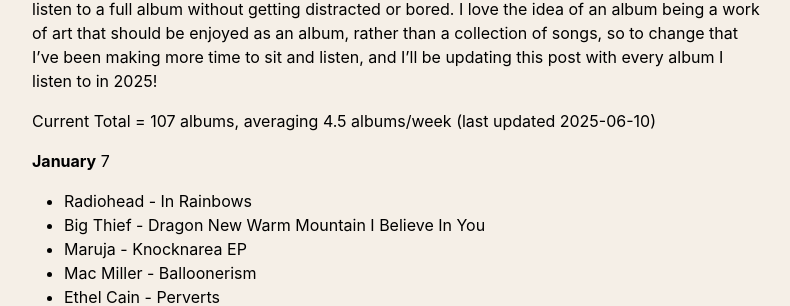
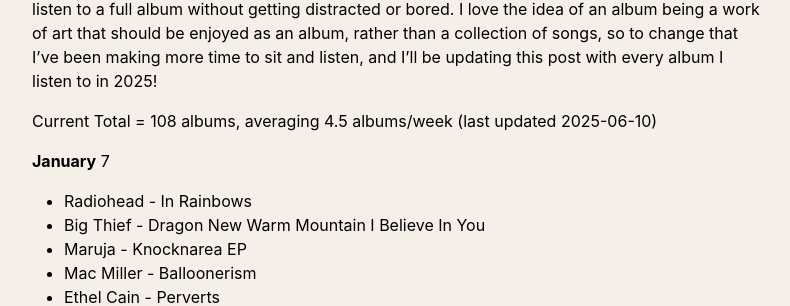
Before and after one commit to thomasmcquaidee/thomasmcquaidee.github.io, a Jekyll site: the page built from _posts/2025-01-21-listening-to-more-albums.md, in a window 1280 px wide and 900 px high. Shown: the part 299-605 px from the top of the window, without its empty margins (242-1032 px from the left). Built offline with Jekyll 4.4.1, drawn with Linux system fonts in a browser that asks for light colours; some of the changed text lies outside the part shown.

Commit message:
Update 2025-01-21-listening-to-more-albums.md

```diff
--- a/_posts/2025-01-21-listening-to-more-albums.md
+++ b/_posts/2025-01-21-listening-to-more-albums.md
@@ -9,7 +9,7 @@
 
 I've been making an effort to listen to more albums as full, cohesive bodies of work. It seems silly, especially considering my line of work, but I sometimes find it quite difficult to just sit a listen to a full album without getting distracted or bored. I love the idea of an album being a work of art that should be enjoyed as an album, rather than a collection of songs, so to change that I've been making more time to sit and listen, and I'll be updating this post with every album I listen to in 2025!
 
-Current Total = 107 albums, averaging 4.5 albums/week (last updated 2025-06-10)
+Current Total = 108 albums, averaging 4.5 albums/week (last updated 2025-06-10)
 
 
 **January** 7
```
Also changed, not shown: other parts of _posts/2025-01-21-listening-to-more-albums.md (+2 -1 lines).
